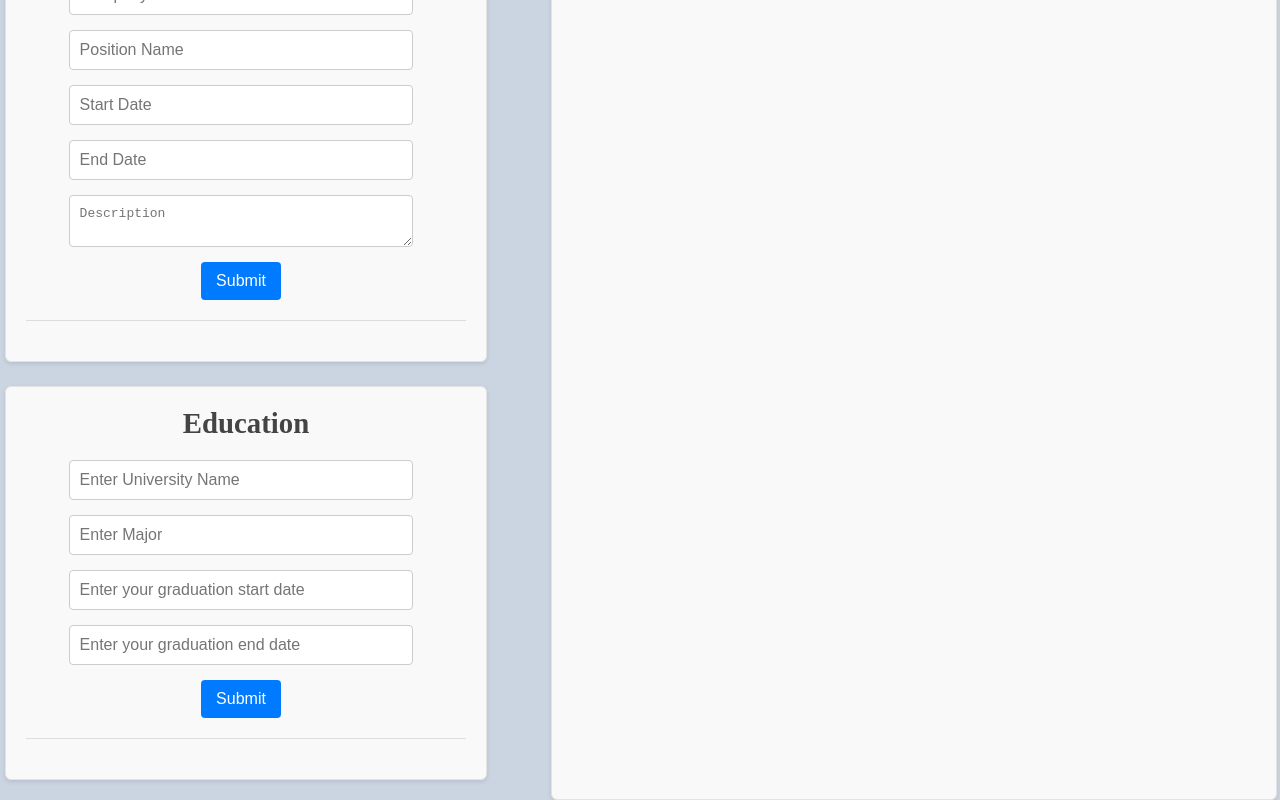
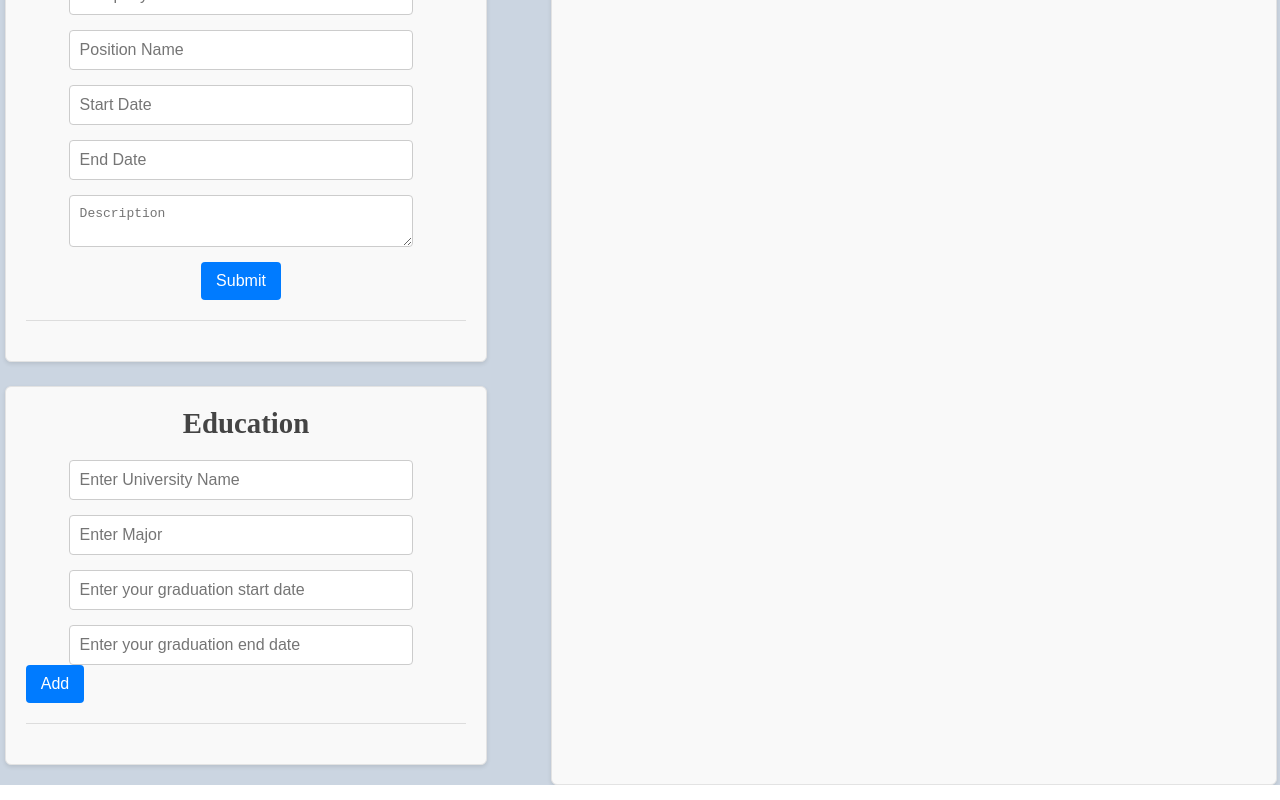
Before and after one commit to ZaidMadanat/cv-application, a React (Vite) app: page / in a window 1280 px wide. Shown: the part 519-1319 px from the top of the page. Built offline with nearby package versions, Linux system fonts and the light colour scheme.

Commit message:
added option to add multiple education

```diff
--- a/src/App.jsx
+++ b/src/App.jsx
@@ -10,10 +10,9 @@ import EducationInfo from './components/Education/education.jsx';
 
 
 // Display Components
-import DisplayInfo from "./components/DisplayInfo.jsx"
-import DisplayJob from "./components/Job/DisplayJob.jsx"
+import DisplayInfo from "./components/DisplayInfo.jsx";
+import DisplayJob from "./components/Job/DisplayJob.jsx";
 import DisplayEducation from './components/Education/DisplayEducation.jsx';
-
 
 
 function App() {
@@ -34,6 +33,16 @@ function App() {
       }}/>
   ));
 
+  const addEducation = () => {
+    const newEntry = {
+      uniName: "",
+      major: "",
+      gradStart: "",
+      gradEnd: "",
+    };
+
+    setEducationData((prevData) => [...prevData, newEntry]);
+  };
 
   return (
     <div id='main'>
@@ -42,6 +51,7 @@ function App() {
           <h1>General Information</h1>
           <GeneralInfo formData={GeneralData} setFormData={setGeneralData}/>
           <hr />
+
         </div>
 
         <div className='Section' id='2'>
@@ -53,6 +63,7 @@ function App() {
         <div className='Section' id='3'>
           <h1>Education</h1>
           {educationItems}
+          <button onClick={addEducation}>Add</button>
           <hr />
         </div>
       </div>
--- a/src/components/Education/educationForm.jsx
+++ b/src/components/Education/educationForm.jsx
@@ -12,7 +12,6 @@ function EducationForm(formData, handleChange) {
             <input type="text" name="major" value={formData.major} onChange={handleChange} placeholder="Enter Major"/>
             <input type="text" name="gradStart" value={formData.gradStart} onChange={handleChange} placeholder="Enter your graduation start date" />
             <input type="text" name="gradEnd" value={formData.gradEnd} onChange={handleChange} placeholder="Enter your graduation end date"/>
-            <button type="submit">Submit</button>
         </form>
     );
 }
--- a/src/components/add.jsx
+++ /dev/null
@@ -1,3 +0,0 @@
-function addButton() {
-
-}
```
